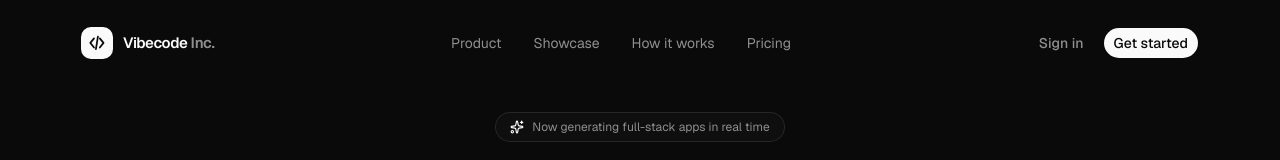
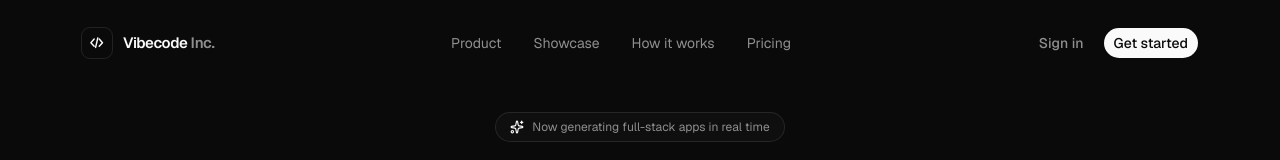
Before and after one commit to kakahanif10-dot/vibecode-69-9t, a Next.js app: page / in a window 1280 px wide. Shown: the top 160 px of the page. Built offline with nearby package versions, Linux system fonts and the light colour scheme.

Commit message:
feat: update VibecodeMark component styling and SVG paths

```diff
--- a/components/vibecode-logo.tsx
+++ b/components/vibecode-logo.tsx
@@ -4,7 +4,7 @@ export function VibecodeMark({ className }: { className?: string }) {
   return (
     <span
       className={cn(
-        'relative inline-flex items-center justify-center rounded-[10px] bg-primary',
+        'relative inline-flex items-center justify-center rounded-[28%] border border-border bg-transparent',
         className,
       )}
       aria-hidden="true"
@@ -12,28 +12,28 @@ export function VibecodeMark({ className }: { className?: string }) {
       <svg
         viewBox="0 0 24 24"
         fill="none"
-        className="h-[62%] w-[62%]"
+        className="h-[58%] w-[58%]"
         xmlns="http://www.w3.org/2000/svg"
       >
-        {/* Stylized code-pulse: chevrons wrapping a spark */}
+        {/* Code brackets: </> */}
         <path
-          d="M8.5 6.5 4 12l4.5 5.5"
-          stroke="var(--primary-foreground)"
-          strokeWidth="2.1"
+          d="M8.5 7 4 12l4.5 5"
+          stroke="var(--foreground)"
+          strokeWidth="2"
           strokeLinecap="round"
           strokeLinejoin="round"
         />
         <path
-          d="M15.5 6.5 20 12l-4.5 5.5"
-          stroke="var(--primary-foreground)"
-          strokeWidth="2.1"
+          d="M15.5 7 20 12l-4.5 5"
+          stroke="var(--foreground)"
+          strokeWidth="2"
           strokeLinecap="round"
           strokeLinejoin="round"
         />
         <path
-          d="M13.2 4.5 10.8 19.5"
-          stroke="var(--primary-foreground)"
-          strokeWidth="2.1"
+          d="M13.5 5.5 10.5 18.5"
+          stroke="var(--foreground)"
+          strokeWidth="2"
           strokeLinecap="round"
         />
       </svg>
```
